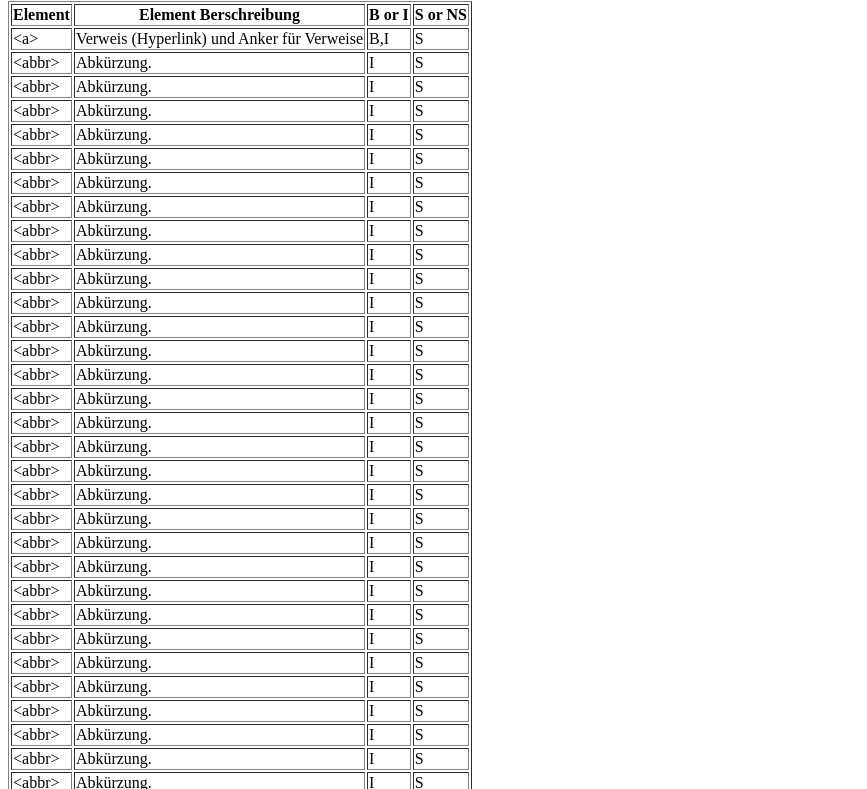
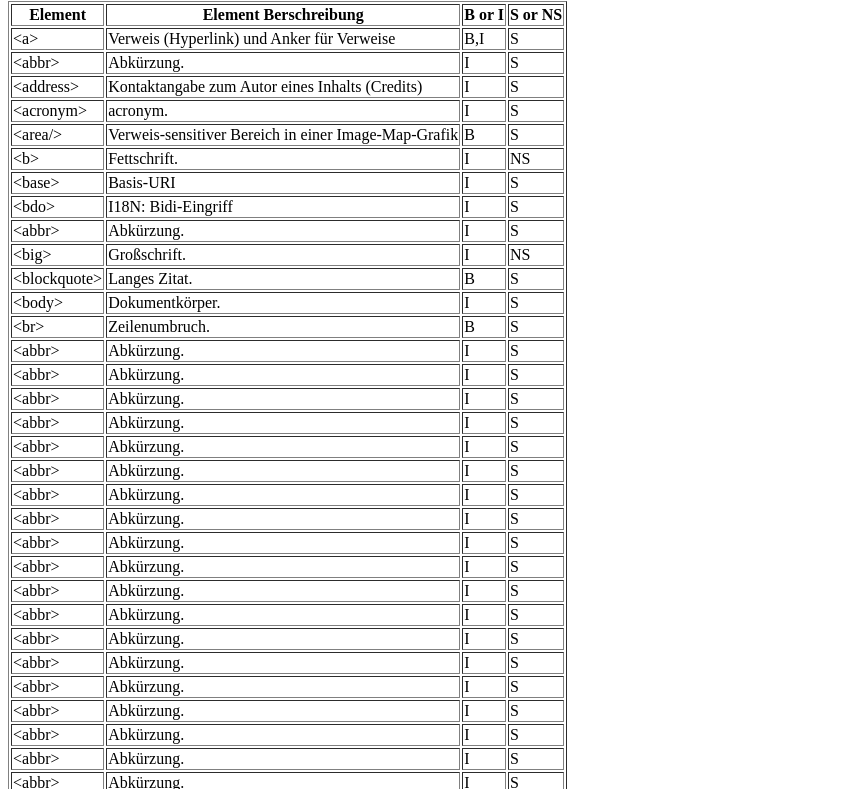
Before and after one commit to nazrinasirrmn/webeng999999, a plain HTML site: page WebContent/index.html in a window 1280 px wide. Shown: the part 311-1100 px from the top of the page, without its empty margins (0-867 px from the left). Drawn offline with Linux system fonts and the light colour scheme.

Commit message:
Third Time

```diff
--- a/WebContent/index.html
+++ b/WebContent/index.html
@@ -6,11 +6,9 @@
 <title>HTML Elements</title>
 </head>
 <body>
-  <a href="http://validator.w3.org/check?uri=referer">
-  <img src="http://www.w3.org/Icons/valid-xhtml10"/></a>
+  <a href="http://validator.w3.org/check?uri=referer"><img src="http://www.w3.org/Icons/valid-xhtml10"/></a>
 
-  <a href="http://jigsaw.w3.org/css-validator/check/referer">
-  <img src="http://www.w3.org/Icons/valid-css2-blue"/></a>
+  <a href="http://jigsaw.w3.org/css-validator/check/referer"><img src="http://www.w3.org/Icons/valid-css2-blue"/></a>
 
   <table border="1px">
    <thead>
@@ -37,8 +35,43 @@
    </tr>
 
    <tr>
-     <td>&lt;abbr&gt;</td>
-     <td>Abkürzung.</td>
+     <td>&lt;address&gt;</td>
+     <td>Kontaktangabe zum Autor eines Inhalts (Credits)</td>
+     <td>I</td>
+     <td>S</td>
+   </tr>
+
+   <tr>
+     <td>&lt;acronym&gt;</td>
+     <td>acronym.</td>
+     <td>I</td>
+     <td>S</td>
+   </tr>
+
+   <tr>
+     <td>&lt;area/&gt;</td>
+     <td>Verweis-sensitiver Bereich in einer Image-Map-Grafik</td>
+     <td>B</td>
+     <td>S</td>
+   </tr>
+
+   <tr>
+     <td>&lt;b&gt;</td>
+     <td>Fettschrift.</td>
+     <td>I</td>
+     <td>NS</td>
+   </tr>
+
+   <tr>
+     <td>&lt;base&gt;</td>
+     <td>Basis-URI</td>
+     <td>I</td>
+     <td>S</td>
+   </tr>
+
+   <tr>
+     <td>&lt;bdo&gt;</td>
+     <td>I18N: Bidi-Eingriff</td>
      <td>I</td>
      <td>S</td>
    </tr>
@@ -51,65 +84,30 @@
    </tr>
 
    <tr>
-     <td>&lt;abbr&gt;</td>
-     <td>Abkürzung.</td>
+     <td>&lt;big&gt;</td>
+     <td>Großschrift.</td>
+     <td>I</td>
+     <td>NS</td>
+   </tr>
+
+   <tr>
+     <td>&lt;blockquote&gt;</td>
+     <td>Langes Zitat.</td>
+     <td>B</td>
+     <td>S</td>
+   </tr>
+
+   <tr>
+     <td>&lt;body&gt;</td>
+     <td>Dokumentkörper.</td>
      <td>I</td>
      <td>S</td>
    </tr>
 
    <tr>
-     <td>&lt;abbr&gt;</td>
-     <td>Abkürzung.</td>
-     <td>I</td>
-     <td>S</td>
-   </tr>
-
-   <tr>
-     <td>&lt;abbr&gt;</td>
-     <td>Abkürzung.</td>
-     <td>I</td>
-     <td>S</td>
-   </tr>
-
-   <tr>
-     <td>&lt;abbr&gt;</td>
-     <td>Abkürzung.</td>
-     <td>I</td>
-     <td>S</td>
-   </tr>
-
-   <tr>
-     <td>&lt;abbr&gt;</td>
-     <td>Abkürzung.</td>
-     <td>I</td>
-     <td>S</td>
-   </tr>
-
-   <tr>
-     <td>&lt;abbr&gt;</td>
-     <td>Abkürzung.</td>
-     <td>I</td>
-     <td>S</td>
-   </tr>
-
-   <tr>
-     <td>&lt;abbr&gt;</td>
-     <td>Abkürzung.</td>
-     <td>I</td>
-     <td>S</td>
-   </tr>
-
-   <tr>
-     <td>&lt;abbr&gt;</td>
-     <td>Abkürzung.</td>
-     <td>I</td>
-     <td>S</td>
-   </tr>
-
-   <tr>
-     <td>&lt;abbr&gt;</td>
-     <td>Abkürzung.</td>
-     <td>I</td>
+     <td>&lt;br&gt;</td>
+     <td>Zeilenumbruch.</td>
+     <td>B</td>
      <td>S</td>
    </tr>
 
```
